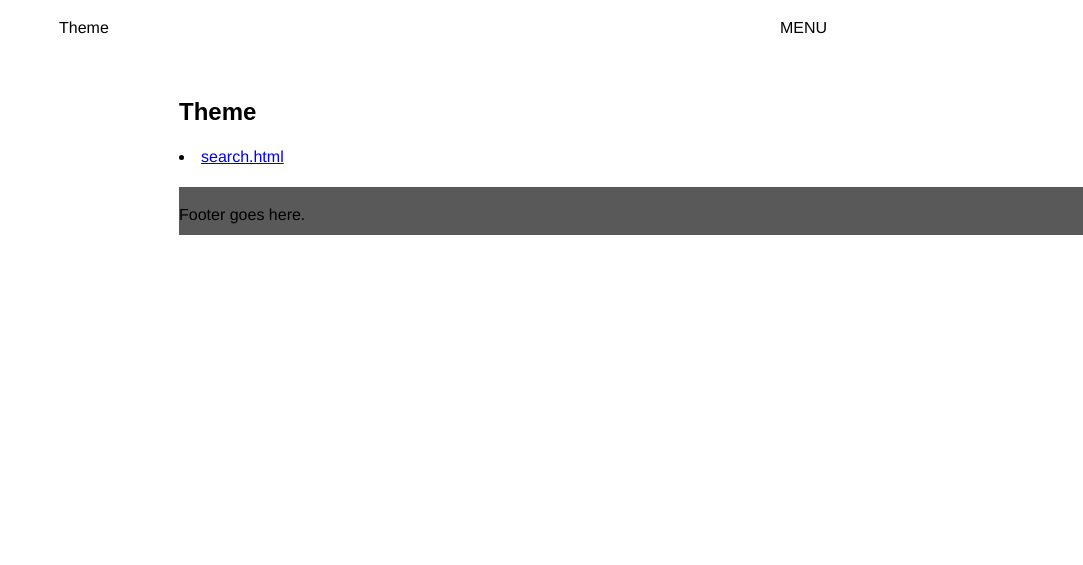
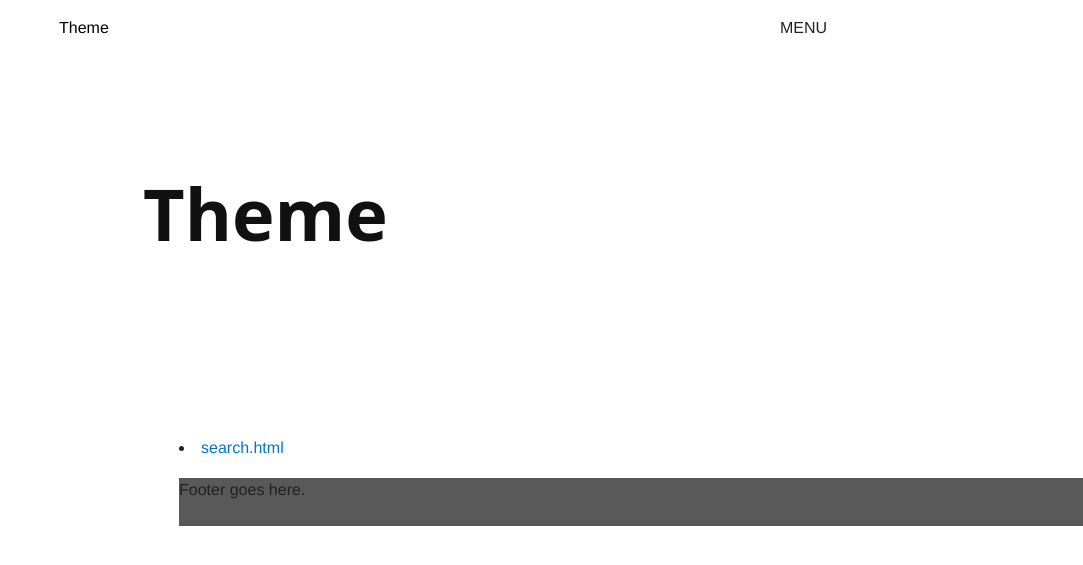
Before and after one commit to OKCody/Theme, a Jekyll site: the page built from assets/toc.html, in a window 1280 px wide. Shown: the top 565 px of the page, without its empty margins (197-1280 px from the left). Built offline with Jekyll 4.4.1, drawn with Linux system fonts in a browser that asks for light colours.

Commit message:
testing good-clean-read

```diff
--- a/assets/css/custom.css
+++ b/assets/css/custom.css
@@ -201,3 +201,274 @@ img + em{
     top: 0;
   }
 }
+
+/* - - - - - TEST - - - - - */
+@import url(https://fonts.googleapis.com/css?family=Open+Sans:300,300italc,400,400italic,500,700);
+
+html {
+  font: 18px/1.6 'Open Sans', sans-serif;
+}
+
+
+@media (max-width: 325px) {
+  html { font: 17px/1.6 'Open Sans', sans-serif; }
+}
+
+body {
+  margin: 2rem 0 5rem;
+  color: #222;
+}
+
+@media (min-width: 30rem) {
+  body {
+    margin-top: 5rem;
+  }
+}
+
+a {
+  color: #0074d9; /* From http://clrs.cc */
+  text-decoration: none;
+}
+
+a:hover, a:focus {
+  text-decoration: underline;
+}
+
+h1, h2, h3, h4, h5, h6 {
+  margin: 0 0 0.5rem -0.1rem /* align left edge */;
+  color: #111;
+  text-rendering: optimizeLegibility;
+  font-family: 'Open Sans', serif;
+  line-height: 1.2
+}
+
+@media (max-width: 750px) {
+h1, h2, h3, h4, h5, h6 {
+  margin-left: 0 !important;
+  margin-right: 0 !important;
+ }
+}
+
+h1 {
+  font-size: 2.5rem;
+  margin-bottom: 7rem;
+  font-weight: 700;
+  margin-left: -2rem;
+  margin-right: -2rem;
+}
+
+@media (min-width: 30rem) {
+  h1 {
+    font-size: 4rem;
+    margin-bottom: 10rem;
+  }
+}
+
+h1 a {
+  color: inherit;
+}
+
+h2 {
+  margin-top: 2rem;
+  font-size: 1.75rem;
+  font-weight: 500;
+  margin-bottom: 5rem;
+  color: #555;
+  text-align: right;
+  margin-right: -4rem;
+}
+
+@media (min-width: 30rem) {
+  h2 {
+    margin-top: 2.5rem;
+    font-size: 1.75rem;
+    margin-bottom: 8rem;
+    margin-right: -4rem;
+  }
+}
+
+h3 {
+  margin: 2rem -2rem 1.75rem -2rem;
+  margin-top: 2rem;
+  font-size: 1.75rem;
+}
+
+@media (min-width: 30rem) {
+  h3 {
+    margin-top: 2.5rem;
+    font-size: 2rem;
+    margin-bottom: 1.5rem;
+  }
+}
+
+h4, h5, h6 {
+  margin: 1.5rem -1rem 1.5rem -1rem;
+  font-size: 1.5rem;
+}
+
+p, ul, ol, dl, table, pre, blockquote {
+  margin-top: 0;
+  margin-bottom: 1.5rem;
+}
+
+ul, ol {
+  padding-left: 1.5rem;
+}
+
+dd {
+  margin-left: 1.5rem;
+}
+
+blockquote {
+  margin-left: 0.75rem;
+  margin-right: 0;
+  padding: 0rem 0.8rem;
+  border-left: .3rem solid #ccc;
+  color: #555;
+}
+
+blockquote p:last-child {
+  margin-bottom: 0;
+}
+
+.footnote {
+  color: #444;
+}
+
+.center {
+  display:inline-block;
+  margin: 0 auto;
+}
+
+hr {
+  border: none;
+  margin: 1.5rem 0;
+  border-bottom: 1px solid #ccc;
+  position: relative;
+  top: -1px;
+}
+
+.img, .container iframe {
+  max-width: 100%;
+}
+
+a {
+word-wrap: break-word;
+}
+
+.container img {
+  margin: 2em auto 2em auto;
+  display: block;
+  max-width: 75%;
+}
+
+@media (max-width: 635px) {
+.container img {
+ max-width: 100%
+ }
+}
+
+table {
+  width: 100%;
+  border: 1px solid #ccc;
+  border-collapse: collapse;
+}
+
+td, th {
+  padding: .25rem .5rem;
+  border: 1px solid #ccc;
+}
+
+pre, code {
+  font-family: monospace;
+  background-color: #eee;
+}
+
+pre {
+  padding: .5rem 1rem;
+  font-size: 0.8rem;
+}
+
+code {
+  padding: .1rem .25rem;
+}
+
+pre > code {
+  padding: 0;
+}
+
+.container {
+  max-width: 625px;
+  margin: 0 auto;
+  padding: 0 0.75rem;
+}
+
+.sharing {
+  text-align: center;
+}
+
+.date {
+  text-align: right;
+  font-size: 75%;
+  font-style: italic;
+}
+
+@media (max-width: 635px) {
+.sharing {
+ font-size: 85%;
+ }
+}
+
+/* This gets Google to fall into place */
+.social {
+ text-align: right;
+}
+
+.topsocial {
+	margin-bottom: 5em;
+}
+
+/* This gets Facebook to fall into place */
+.social iframe {
+	vertical-align: middle;
+}
+
+/* Set an optional width for your button wrappers */
+.social span {
+	display: inline-block;
+	width: 110px;
+}
+
+/* Adjust the widths individually if you like */
+.social .google {
+	width: 75px;
+}
+
+.button {
+  margin-top: 2em;
+  margin-left: 1em;
+  display: inline-block;
+  border: 2px solid #111;
+  border-radius: 0.4em;
+  padding: 0.1em 0.75em;
+  font-size: 17px;
+  color: #111;
+  text-align: center;
+}
+
+.button:hover {
+	color: white;
+	background-color: #111;
+	cursor: pointer;
+	text-decoration: none;
+	transition: 0.5s;
+}
+
+.Facebook {
+	transform: scale(1.25);
+}
+
+.sharing-buttons {
+	width: 100%;
+}
+}
```
